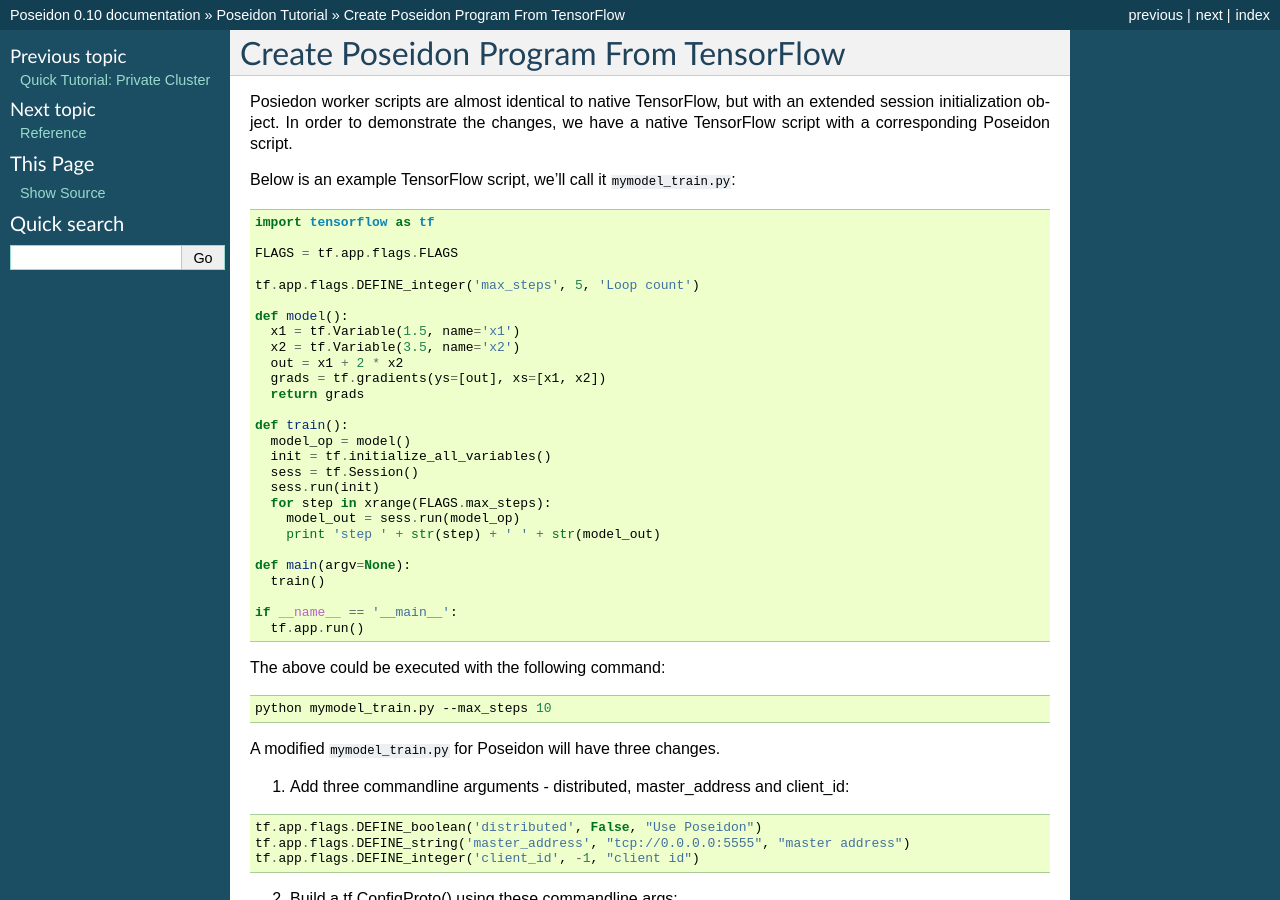
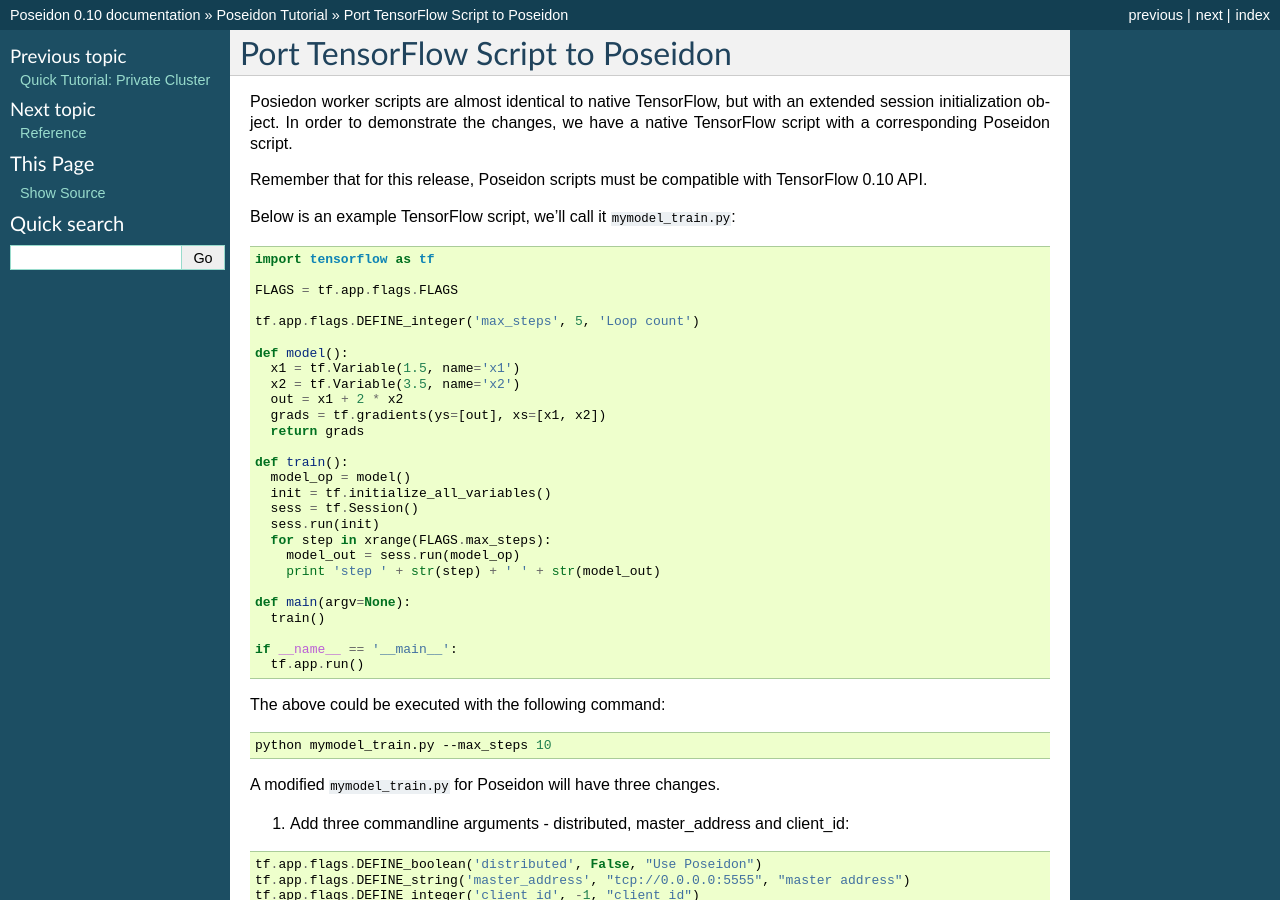
Before and after one commit to petuum-inc/poseidon-release, a Sphinx documentation site: the page built from docs/source/script.rst, in a window 1280 px wide and 900 px high. Built offline with Sphinx 7.4.7, drawn with Linux system fonts in a browser that asks for light colours; some of the changed text lies outside the part shown.

Commit message:
modifying script

```diff
--- a/docs/source/script.rst
+++ b/docs/source/script.rst
@@ -1,7 +1,9 @@
-Create Poseidon Program From TensorFlow
----------------------------------------
+Port TensorFlow Script to Poseidon
+----------------------------------
 
 Posiedon worker scripts are almost identical to native TensorFlow, but with an extended session initialization object. In order to demonstrate the changes, we have a native TensorFlow script with a corresponding Poseidon script.
+
+Remember that for this release, Poseidon scripts must be compatible with TensorFlow 0.10 API.
 
 Below is an example TensorFlow script, we'll call it ``mymodel_train.py``:
 
```
